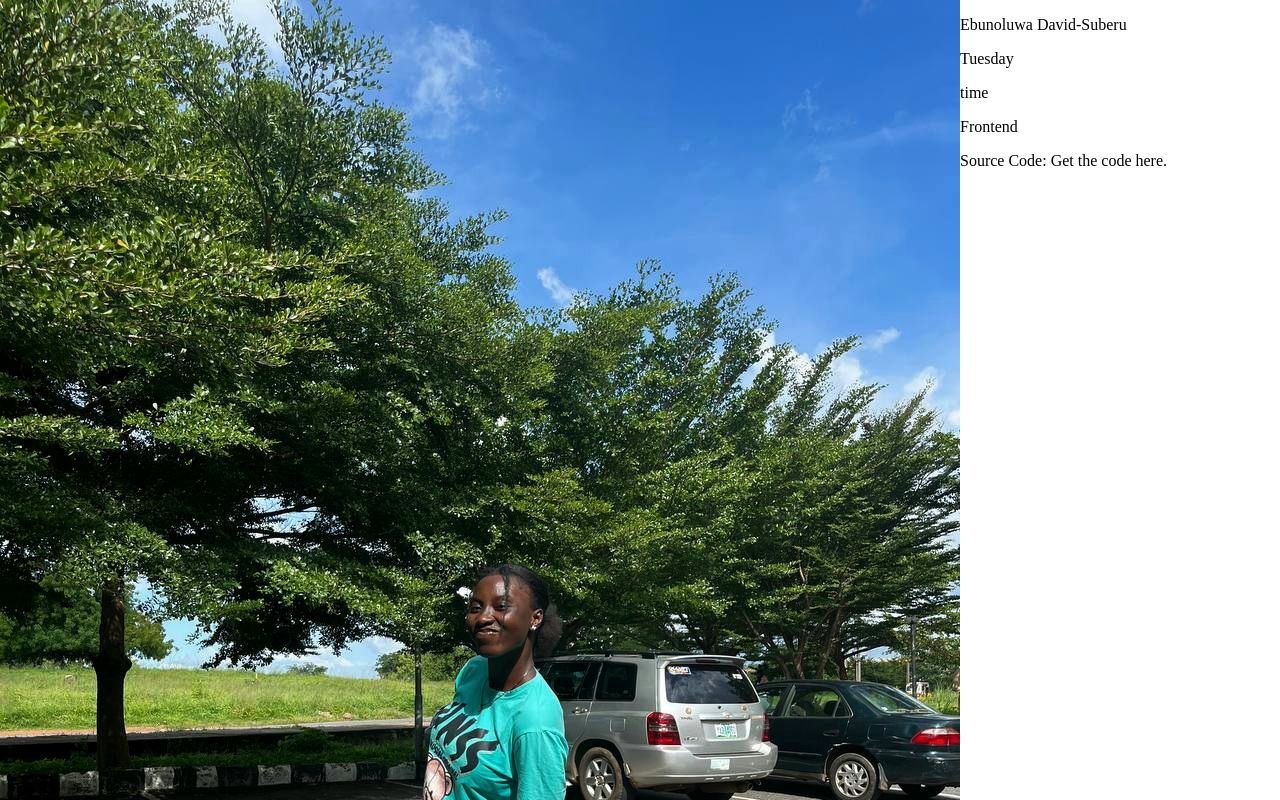
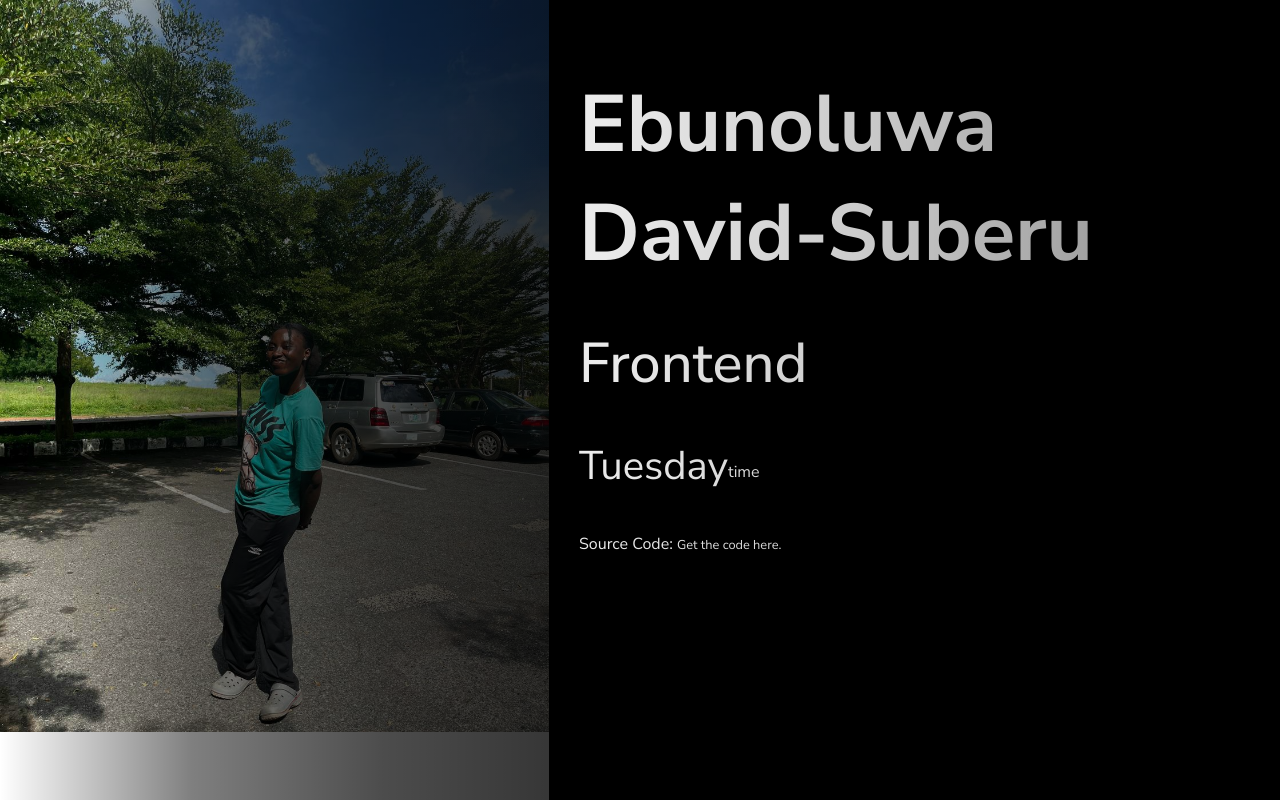
Before and after one commit to Ebun22/HNG-Task1, a plain HTML site: page index.html in a window 1280 px wide. Shown: the top 800 px of the page. Drawn offline with Linux system fonts and the light colour scheme.

Commit message:
updated style

```diff
--- a/index.css
+++ b/index.css
@@ -1,10 +1,12 @@
-html{
+html {
     box-sizing: border-box;
-    overflow-x: hidden;
+    overflow: hidden;
+    max-width: 100vw;
+    min-height: 100vh;
 }
-body{
-    max-width: 100vw;
-    max-height: 100vh;
+
+body {
+    min-height: 100vh;
     width: 100%;
     position: relative;
     top: 0px;
@@ -12,7 +14,105 @@
     bottom: 0px;
     margin: 0;
     padding: 0px;
+    font-family: 'Arimo', sans-serif;
+    font-family: 'Nunito Sans', sans-serif;
     box-sizing: border-box;
     display: flex;
     flex-direction: row;
 }
+
+.left_container {
+    width: 45%;
+    min-height: 100vh;
+    height: 100%;
+}
+
+.left_container::before {
+    content: '';
+    position: absolute;
+    top: 0px;
+    left: 0%;
+    margin: 0;
+    padding: 0px;
+    width: 45%;
+    height: 100%;
+    background: linear-gradient(to right,
+            rgba(0, 0, 0, 0),
+            rgba(0, 0, 0, 0.5),
+            rgba(0, 0, 0, 0.7),
+            rgba(0, 0, 0, 0.8))
+}
+
+#profile_pic {
+    width: 100%;
+    height: 100%;
+}
+
+.overlay {
+    position: absolute;
+    top: 0px;
+    left: 0%;
+    margin: 0;
+    padding: 0px;
+    width: 100%;
+    height: 65%;
+    background: linear-gradient(to right,
+            rgba(0, 0, 0, 0),
+            rgba(0, 0, 0, 0),
+            rgba(0, 0, 0, 0.2),
+            rgba(0, 0, 0, 0.5));
+}
+
+.right_container {
+    width: 55%;
+    min-height: 100vh;
+    padding: 30px;
+    background-color: #000;
+    color: #fff;
+}
+
+#name {
+    font-weight: 700;
+    font-size: 5em;
+    margin-bottom: 37px;
+    margin-top: 40px;
+}
+
+#track {
+    font-weight: 500;
+    font-size: 3.5em;
+    margin: 0;
+    margin-bottom: 37px;
+}
+
+.time {
+    display: flex;
+    flex-direction: row;
+    margin-bottom: 40px;
+}
+
+#time {
+    margin: 0;
+    margin-top: 22px;
+}
+
+#day {
+    font-weight: medium;
+    font-size: 2.5em;
+    margin: 0;
+}
+
+.code_cont {
+    font-weight: medium;
+    font-size: 1em;
+    margin: 0;
+}
+#git_code{
+    font-size: 0.8em;
+    color: #fff;
+    text-decoration: none;
+}
+#git_code:hover{
+    cursor: pointer;
+    text-decoration:underline;
+}
--- a/index.html
+++ b/index.html
@@ -1,22 +1,36 @@
 <!DOCTYPE html>
 <html lang="en">
+
 <head>
     <meta charset="UTF-8">
     <meta name="viewport" content="width=device-width, initial-scale=1.0">
+    <link rel="preconnect" href="https://fonts.googleapis.com">
+    <link rel="preconnect" href="https://fonts.gstatic.com" crossorigin>
+    <link
+        href="https://fonts.googleapis.com/css2?family=Arimo:ital,wght@0,400;0,500;0,600;0,700;1,400&family=Nunito+Sans:wght@400;500;600;700;800;900&display=swap"
+        rel="stylesheet">
     <link href="index.css" rel="stylesheet" type="text/css">
     <title>HNG Stage One</title>
 </head>
+
 <body>
     <div class="left_container">
-        <img src="images/profile-pic.jpg" alt="Ebunoluwa David-Suberu" data-testid="slackDisplayImage" id="profile_pic"/>
+        <img src="images/profile-pic.jpg" alt="Ebunoluwa David-Suberu" data-testid="slackDisplayImage"
+            id="profile_pic" />
+            <div class="overlay"></div>
     </div>
 
     <div class="right_container">
         <p data-testid="slackUserName" id="name">Ebunoluwa David-Suberu</p>
-        <p data-testid="currentDayOfTheWeek" id="day">Tuesday</p>
-        <p data-testid="currentUTCTime" id="time">time</p>
         <p data-testid="myTrack" id="track">Frontend</p>
-        <p class="code_cont">Source Code: <alt href="https://github.com/Ebun22/HNG-Task1.git" target="_blank" data-testid="githubURL" id="git_code">Get the code here.</alt></p>
+        <div class="time">
+            <p data-testid="currentDayOfTheWeek" id="day">Tuesday</p>
+            <p data-testid="currentUTCTime" id="time">time</p>
+        </div>
+        <p class="code_cont">Source Code: <a href="https://github.com/Ebun22/HNG-Task1.git" target="_blank"
+                data-testid="githubURL" id="git_code">Get the code here.</a>
+        </p>
     </div>
 </body>
+
 </html>
```
